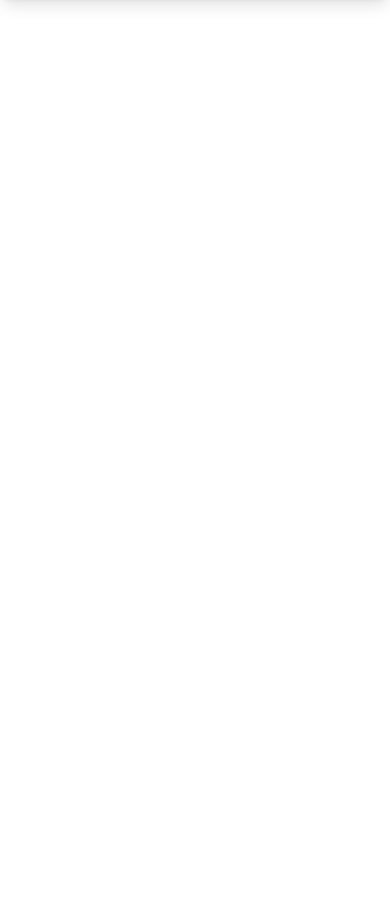
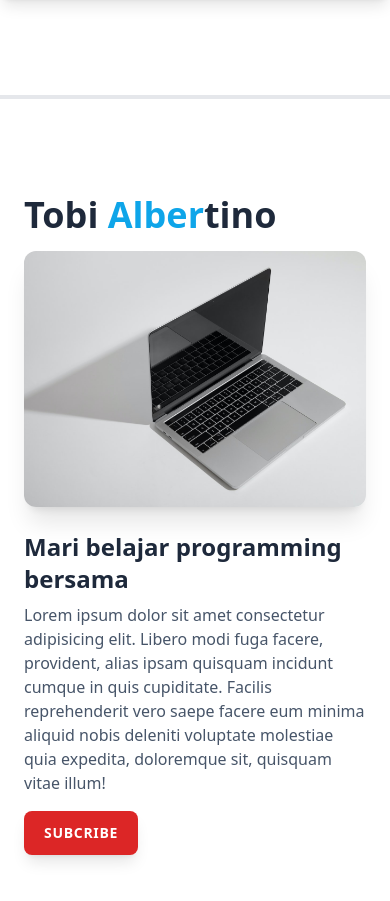
Before and after one commit to tobialbertino/try-svelte, a SvelteKit app: page /try in a window 390 px wide. Shown: the part 4810-5711 px from the top of the page. Before the commit the page ends 5193 px from the top, so only its background shows below. Built offline with nearby package versions, Linux system fonts and the light colour scheme.

Commit message:
episode 9: responsive-design

```diff
--- a/src/routes/(try)/try/+page.svelte
+++ b/src/routes/(try)/try/+page.svelte
@@ -138,6 +138,21 @@
 		<img src="https://source.unsplash.com/600x400" alt="random" class="mb-4">
 	</div>
 
+	<hr class="my-24 border-t-4">
+
+	<div class="container px-6 font-sans max-w-md mx-auto sm:max-w-xl md:max-w-5xl">
+		<h3 class="text-4xl font-bold text-slate-800 sm:text-5xl md:text-6xl">Tobi <span class="text-sky-500">Alber</span>tino</h3>
+		<img src="img/2.jpg" alt="laptop" class="mt-4 rounded-xl shadow-xl sm:mt-6 sm:h-64 sm:w-full sm:object-cover sm:object-center">
+		<h2 class="mt-6 text-2xl font-semibold text-slate-800 sm:mt-8 sm;text-4xl">Mari belajar programming bersama</h2>
+		<p class="mt-2 text-slate-600 sm:mt-4 sm:text-xl">
+			Lorem ipsum dolor sit amet consectetur adipisicing elit. Libero modi fuga facere, provident, alias ipsam quisquam incidunt cumque in quis cupiditate. Facilis reprehenderit vero saepe facere eum minima aliquid nobis deleniti voluptate molestiae quia expedita, doloremque sit, quisquam vitae illum!
+		</p>
+
+		<div class="mt-4 sm:mt-6 sm:">
+			<a href="#top" class="inline-block px-5 py-3 bg-red-600 text-white rounded-lg shadow-lg uppercase font-semibold tracking-wider text-sm sm:text-base">Subcribe</a>
+		</div>
+	</div>
+
 	<div class="mb-96" />
 </body>
 
```
Also changed, not shown: static/img/2.jpg (added).
